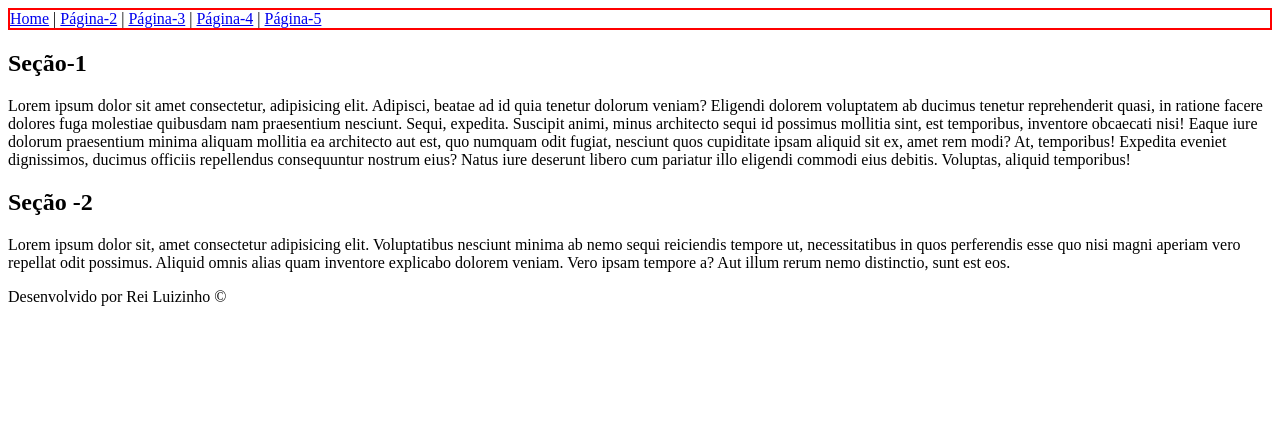
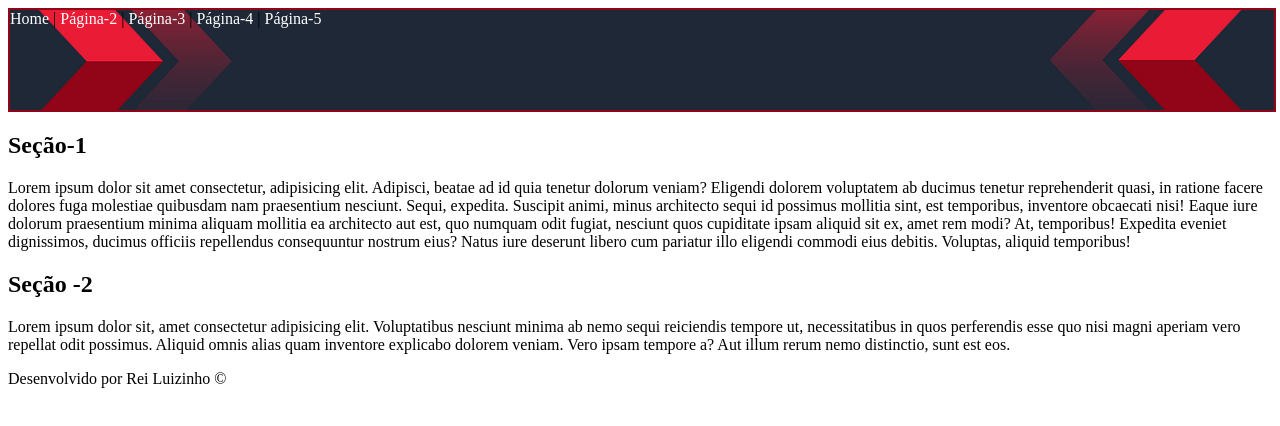
Before and after one commit to 1TDSPB-2024/aula08-1tdsb-1sem, a plain HTML site: page paginas/page1/pagina1.html in a window 1280 px wide. Drawn offline with Linux system fonts and the light colour scheme.

Commit message:
Aula 24/09 + Exercícios

```diff
--- a/CSS/estilo.css
+++ b/CSS/estilo.css
@@ -5,5 +5,15 @@ img {
 /*!important faz com que a ordem de precedencia entre os CSSs seja ignorada e o estilo que tiver com essa tag sobreponha
 os outros*/
 header {
-    border: 2px solid #f700ff !important;
+    border: 2px solid #920417;
+    background-image: url(../img/img-01-banner-1280x640.png);
+    background-size: cover;
+    background-position: center;
+    width: 100%;
+    height: 100px;
 }
+
+a{
+    text-decoration: none;
+    color: #fff;
+}
--- a/paginas/page1/pagina1.html
+++ b/paginas/page1/pagina1.html
@@ -4,9 +4,10 @@
     <meta charset="UTF-8">
     <meta name="viewport" content="width=device-width, initial-scale=1.0">
     <title>Página 1</title>
+    <link rel="stylesheet" href="../../CSS/estilo.css">
 </head>
 <body>
-    <header style="border: 2px solid red;">
+    <header >
         <nav>
             <a href="../../index.html">Home</a> |
             <a href="../page2/pagina2.html">Página-2</a> |
```
Also changed, not shown: index.html (+4 -1 lines), paginas/page2/pagina2.html (+1 -0 lines), paginas/page3/pagina3.html (+1 -0 lines), paginas/page4/pagina4.html (+1 -0 lines), paginas/page5/pagina5.html (+1 -0 lines), img/img-01-banner-1280x640.png (added).
